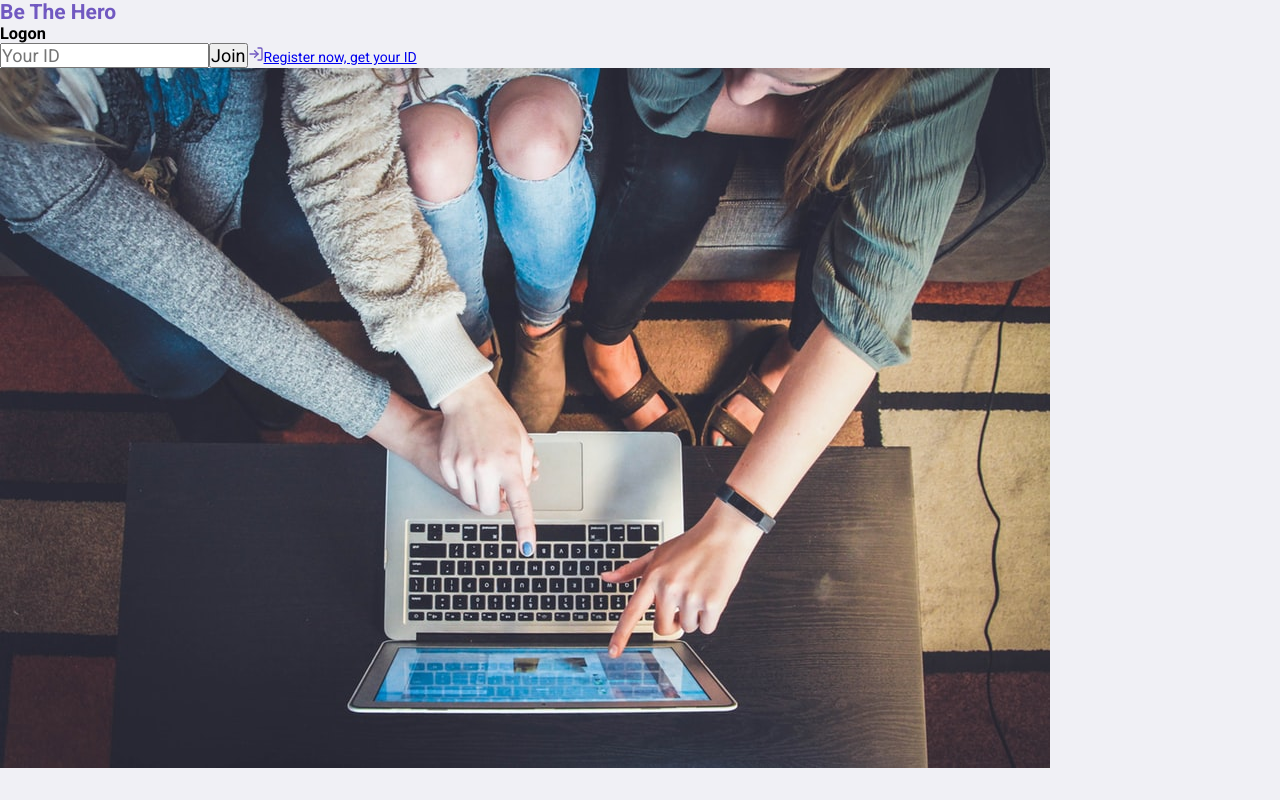
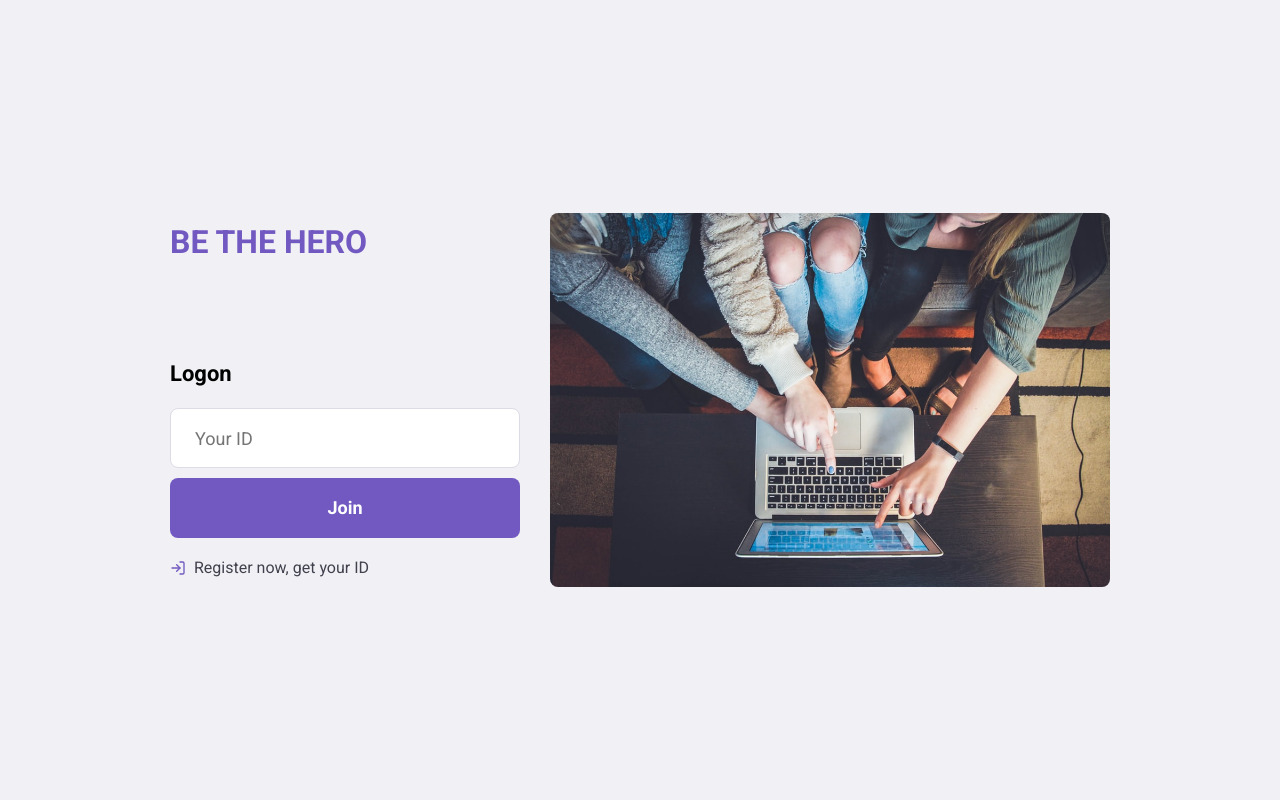
Before and after one commit to LucasGuerraCavalcante/bethehero-react-project, a React (Create React App) app in the folder frontend/: page / in a window 1280 px wide. Built offline with nearby package versions, Linux system fonts and the light colour scheme.

Commit message:
stylizing logon page

```diff
--- a/frontend/src/global.css
+++ b/frontend/src/global.css
@@ -20,3 +20,34 @@
 button {
     cursor: pointer;
 }
+
+form input {
+    width: 100%;
+    height: 60px;
+    color: #333;
+    border: 1px solid #dcdce6;
+    border-radius: 8px;
+    padding: 0 24px;
+}
+
+.button {
+    width: 100%;
+    height: 60px;
+    background: #7159c1;
+    border: 0;
+    border-radius: 8px;
+    color: #FFF;
+    font-weight: 700;
+    margin-top: 10px;
+    display: inline-block;
+    text-align: center;
+    text-decoration: none;
+    font-size: 18px;
+    line-height: 60px;
+
+    transition: filter 0.5s;
+}
+
+.button:hover {
+    filter: brightness(83%)
+}
--- a/frontend/src/pages/Logon/index.js
+++ b/frontend/src/pages/Logon/index.js
@@ -8,13 +8,13 @@
     return (
         <div className="logon-container">
             <section className="form">
-                <h1>Be The Hero</h1>
+                <h1>BE THE HERO</h1>
 
                 <form>
                     <h3>Logon</h3>
 
                     <input placeholder="Your ID"></input>
-                    <button type="submit">Join</button>
+                    <button className="button" type="submit">Join</button>
 
                     <a href="/register">
                         <FiLogIn size={16} color="#7159c1" />
--- a/frontend/src/pages/Logon/styles.css
+++ b/frontend/src/pages/Logon/styles.css
@@ -1,3 +1,56 @@
 h1 {
     color: #7159c1
 }
+
+.logon-container {
+    width: 100%;
+    max-width: 1120px;
+    height: 100vh;
+    margin: 0 auto;
+
+    display: flex;
+    align-items: center;
+    justify-content: center;
+}
+
+.logon-container img {
+    width: 50%;
+    border-radius: 8px;
+}
+
+.logon-container section.form {
+    width: 100%;
+    max-width: 350px;
+    margin-right: 30px;
+}
+
+.logon-container section.form h1 {
+    font-size: 32px;
+}
+
+.logon-container section.form form {
+    margin-top: 100px;
+}
+
+.logon-container section.form h3 {
+    font-size: 22px;
+    margin-bottom: 22px;
+}
+
+.logon-container section.form form a {
+   display: flex;
+   align-items: center;
+   margin-top: 20px;
+   color: #41414d;
+   text-decoration: none;
+   font-size: 16px;
+   transition: opacity 0.2s;
+}
+
+.logon-container section.form form a:hover {
+    opacity: 0.8;
+}
+
+.logon-container section.form form a svg {
+    margin-right: 8px;
+}
```
